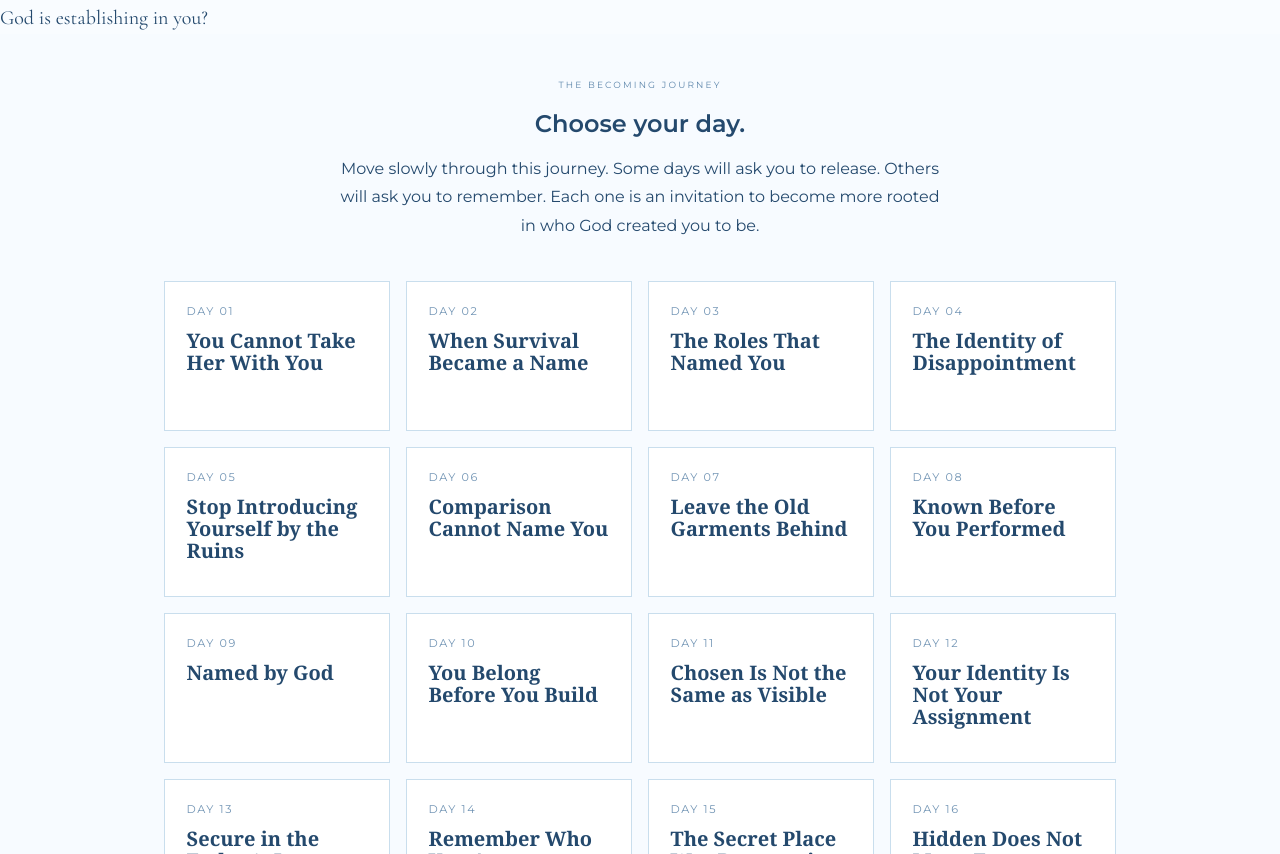
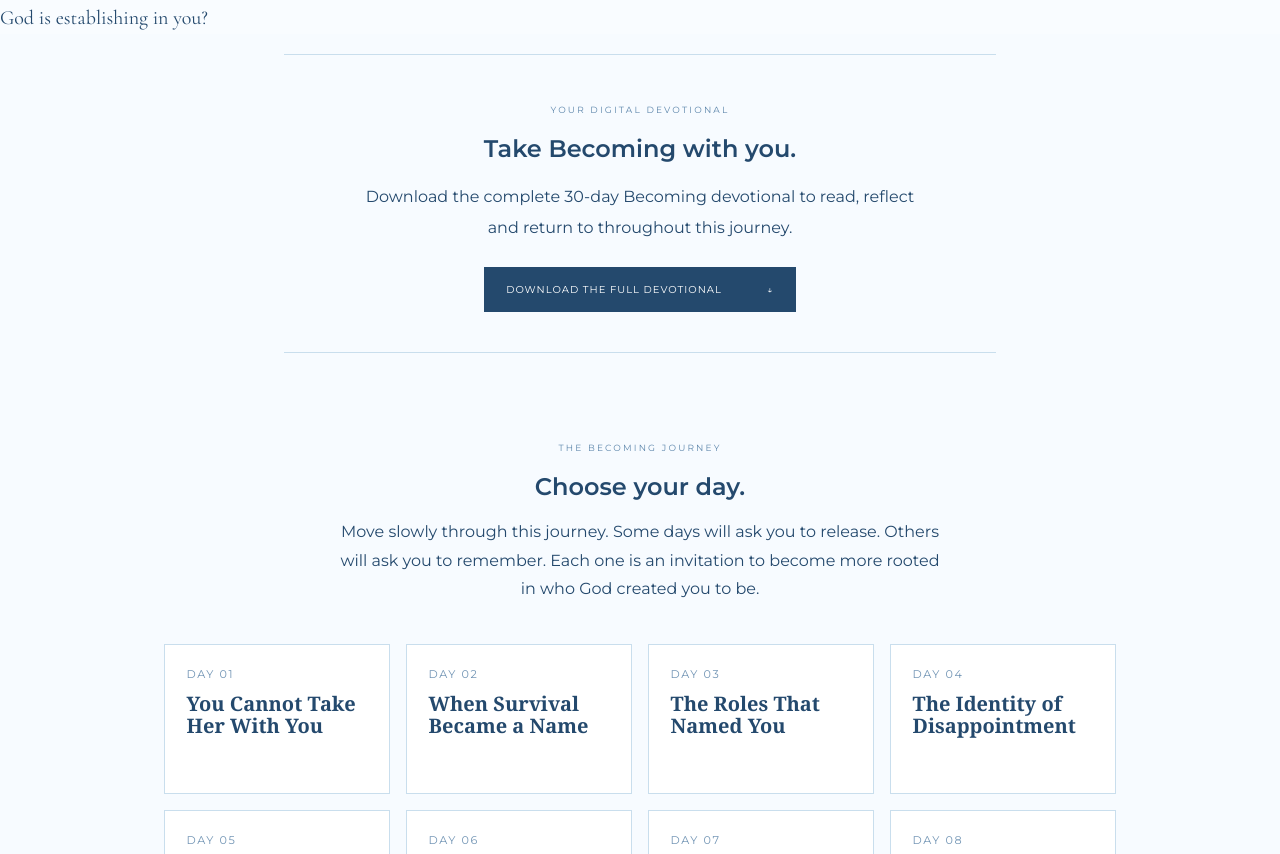
Before and after one commit to ROOTEDWITHKHETHIWE/Rooted-with-Khethiwe-correct, a Next.js app: page /journey in a window 1280 px wide. Shown: the part 1701-2555 px from the top of the page. Built offline with nearby package versions, Linux system fonts and the light colour scheme.

Commit message:
Add files via upload

```diff
--- a/app/journey/page.tsx
+++ b/app/journey/page.tsx
@@ -183,6 +183,22 @@ export default function JourneyPage() {
 
       <section
         style={{
+          maxWidth: "760px",
+          margin: "0 auto",
+          padding: "0 1.5rem 4rem",
+          textAlign: "center",
+        }}
+      >
+        <div style={{ padding: "2.5rem", borderTop: "1px solid #c9deed", borderBottom: "1px solid #c9deed" }}>
+          <p className="section-label">YOUR DIGITAL DEVOTIONAL</p>
+          <h2 style={{ color: "#315a82", margin: "1.2rem 0" }}>Take Becoming with you.</h2>
+          <p style={{ maxWidth: "570px", margin: "0 auto 1.5rem", lineHeight: "1.9" }}>Download the complete 30-day Becoming devotional to read, reflect and return to throughout this journey.</p>
+          <a href="/resources/becoming/becoming-digital-edition.pdf" download className="primary-button">Download the full devotional<span>↓</span></a>
+        </div>
+      </section>
+
+      <section
+        style={{
           maxWidth: "1000px",
           margin: "0 auto",
           padding: "1rem 1.5rem 5rem",
```
